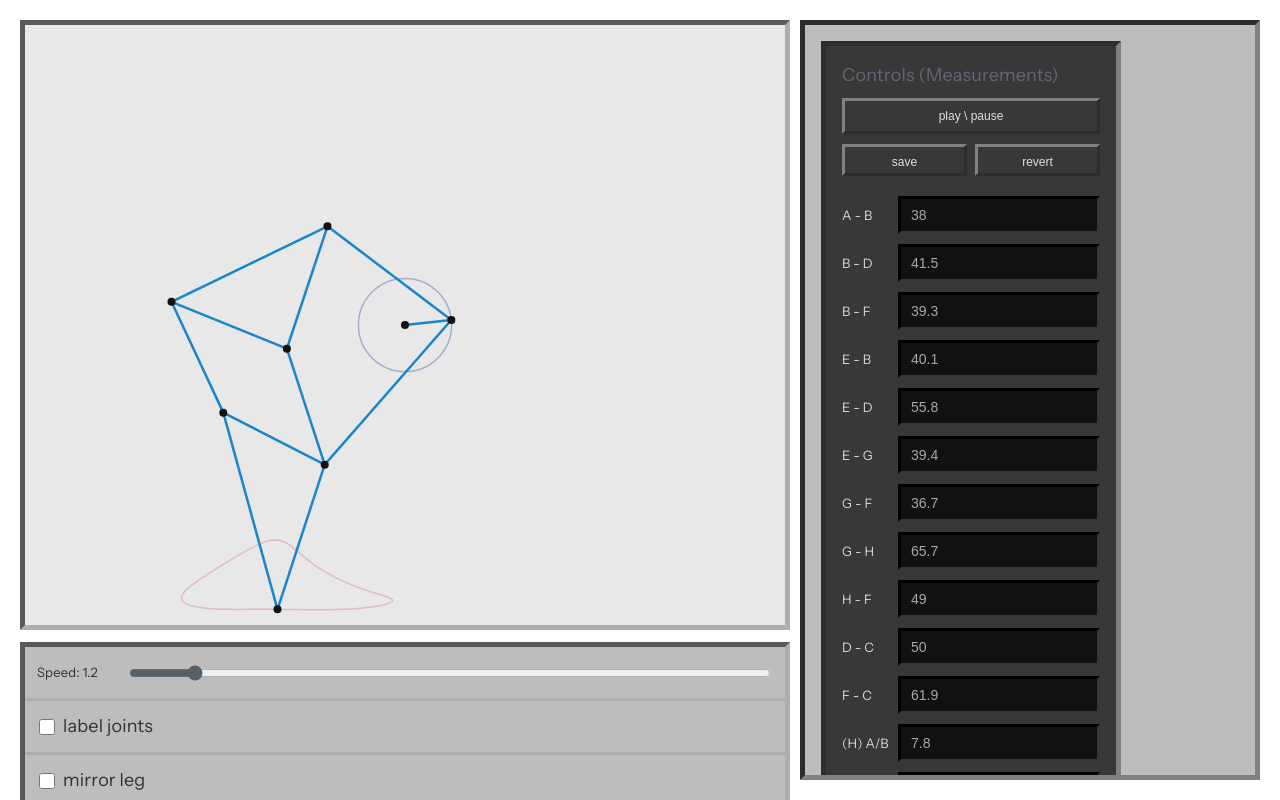
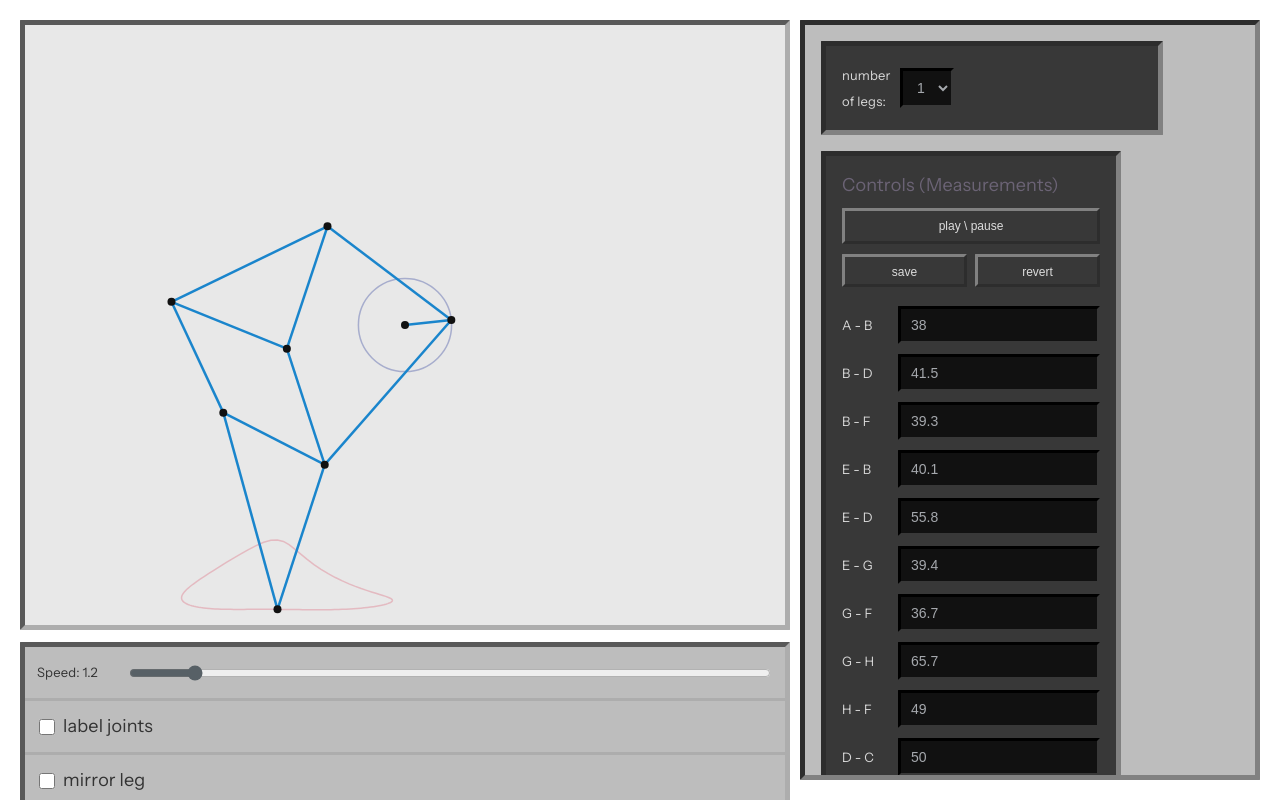
Before and after one commit to siddharthan-pradeep07/Strandbeest-simulator, a React (Vite) app: page / in a window 1280 px wide. Built offline with nearby package versions, Linux system fonts and the light colour scheme.

Commit message:
Added option to choose the number of legs [1, 2, 3, 4] user can clik drop down to select the number of legs

```diff
--- a/src/App.jsx
+++ b/src/App.jsx
@@ -345,7 +345,7 @@ function make_transform(lengths, canvas_width, canvas_height)
 }
 
 // ADD
-function PreviewCanvas({ lengths, speed, show_labels, mirror, is_playing })
+function PreviewCanvas({ lengths, speed, show_labels, mirror, is_playing, leg_count })
 {
   const canvas_ref      = useRef(null);
   const lengths_ref     = useRef(lengths);
@@ -354,10 +354,15 @@ function PreviewCanvas({ lengths, speed, show_labels, mirror, is_playing })
   const show_labels_ref = useRef(show_labels);
   const mirror_ref = useRef(mirror);
   const is_playing_ref = useRef(is_playing);
+  const leg_count_ref = useRef(leg_count);
 
   useEffect(() => {
     is_playing_ref.current = is_playing;
   }, [is_playing]);
+
+  useEffect(() => {
+    leg_count_ref.current = leg_count;
+  }, [leg_count]);
 
   useEffect(() => {
     speed_ref.current = speed;
@@ -413,15 +418,22 @@ function PreviewCanvas({ lengths, speed, show_labels, mirror, is_playing })
         {
         angle_ref.current -= dt * speed_ref.current;
         }
-        const points = solve_leg(angle_ref.current, current_lengths);
 
-        if (points)
+        const to_screen = make_transform(current_lengths, width, height);
+        const traces    = compute_traces(current_lengths, mirror_ref.current);
+        const count = leg_count_ref.current;
+
+        for (let i = 0; i < count; i++)
         {
-          const to_screen = make_transform(current_lengths, width, height);
-          const traces    = compute_traces(current_lengths, mirror_ref.current);
-          draw_scene(ctx, width, height, points, traces, to_screen, show_labels_ref.current, mirror_ref.current, current_lengths, angle_ref.current);
+          const phase  = (Math.PI * 2 / count) * i;
+          const theta  = angle_ref.current + phase;
+          const points = solve_leg(theta, current_lengths);
+          if (points)
+          {
+            draw_scene(ctx, width, height, points, traces, to_screen, show_labels_ref.current && i === 0, mirror_ref.current, current_lengths, theta);
+          }
         }
-      }
+     }
 
       animation_id = requestAnimationFrame(frame);
     }
@@ -457,6 +469,7 @@ export default function App()
   const [show_labels, set_show_labels] = useState(false);
   const [mirror, set_mirror] = useState(false);
   const [is_playing, set_is_playing] = useState(true);
+  const [leg_count, set_leg_count] = useState(1);
 
   function handle_revert()
   {
@@ -488,7 +501,7 @@ export default function App()
     <div style={page_style}>
       <div style={left_column_style}>
         <div style={panel_style}>
-          <PreviewCanvas mirror={mirror} lengths={lengths} is_playing={is_playing}speed={speed} show_labels={show_labels} />
+          <PreviewCanvas mirror={mirror} lengths={lengths} is_playing={is_playing} leg_count={leg_count} speed={speed} show_labels={show_labels} />
         </div>
         <div style={controls_card_style}>
           <div style={speed_strip_style}>
@@ -525,6 +538,18 @@ export default function App()
         </div>
       </div>
       <div style={right_panel_style}>
+        <div style={leg_count_panel_style}>
+          <span style ={input_label_style}>number of legs:</span>
+          <select
+            style = {leg_count_select_style}
+            value = {leg_count}
+            onChange={(event) => set_leg_count(Number(event.target.value))}>
+              <option value={1}>1</option>
+              <option value={2}>2</option>
+              <option value={3}>3</option>
+              <option value={4}>4</option>
+            </select>
+        </div>
         <div style={inputs_panel_style}>
           <p>Controls (Measurements)</p>
           <button style= {play_and_pause_bottun_style} className ="press-btn" onClick ={() => set_is_playing((prev) => !prev)}>play \ pause</button>
@@ -793,3 +818,25 @@ const show_labels_checkbox_style =
   width: '16px',
   height: '16px',
 };
+
+const leg_count_panel_style =
+{
+  display: 'flex',
+  alignItems: 'center',
+  gap: '10px',
+  padding: '16px',
+  width: '300px',
+  border: '5px inset #818181',
+  background: '#383838',
+  borderRadius: '1px',
+}
+
+const leg_count_select_style =
+{
+  cursor: 'pointer',
+  fontSize: '14px',
+  padding: '8px 10px',
+  border: '3px inset #383838',
+  background: '#111111',
+  color: '#a5a8ad',
+}
```
